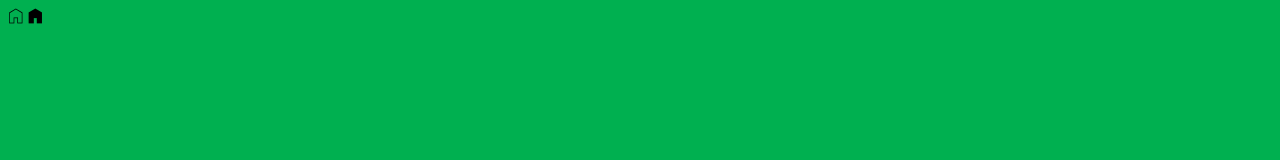
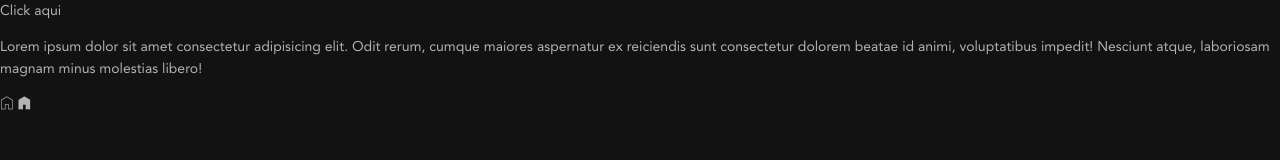
Before and after one commit to paul1n4/spotifu, a plain HTML site: page index.html in a window 1280 px wide. Drawn offline with Linux system fonts and the light colour scheme; files whose address does not match are found by name.

Commit message:
Add font. Body and link styles

```diff
--- /dev/null
+++ b/css/body.css
@@ -0,0 +1,6 @@
+.body {
+  background: var(--gray50);
+  color: var(--gray10);
+  font: var(--baseFont);
+  margin: 0;
+}
--- /dev/null
+++ b/css/fonts.css
@@ -0,0 +1,13 @@
+@font-face {
+  font-family: Avenir;
+  src: url('../fonts/AvenirLTStd-Black.otf');
+  font-weight: bold;
+  font-style: normal;
+}
+
+@font-face {
+  font-family: Avenir;
+  src: url('../fonts/AvenirLTStd-Roman.otf');
+  font-weight: normal;
+  font-style: normal;
+}
--- a/css/index.css
+++ b/css/index.css
@@ -1,16 +1,22 @@
 @import './icons.css';
+@import './fonts.css';
+@import './body.css';
+@import './link.css';
 
 :root {
   --primary: #00B050;
   --white: #ffffff;
-  --gris10: #B3B3B3;
-  --gris20: #737373;
-  --gris30: #282828;
-  --gris40: #181818;
-  --gris50: #121212;
-  --gris60: #000000;
+  --gray10: #B3B3B3;
+  --gray20: #737373;
+  --gray30: #282828;
+  --gray40: #181818;
+  --gray50: #121212;
+  --gray60: #000000;
+  --basefontFamily: Avenir, Helvetica, sans-serif;
+  --headline1: bold 2rem/normal var(--basefontFamily);
+  --headline2: bold 1.5rem/1.75rem var(--basefontFamily);
+  --baseFont: normal .875rem/1.375rem var(--basefontFamily);
+  --baseFontBold: bold .875rem/1.375rem var(--basefontFamily);
+  --button: bold .875rem/1rem var(--basefontFamily);
+  --small: normal .75em/normal var(--basefontFamily);
 }
-
-body {
-  background: var(--primary);
-}
--- /dev/null
+++ b/css/link.css
@@ -0,0 +1,9 @@
+.link {
+  color: var(--gray10);
+  text-decoration: none;
+}
+
+.link:hover {
+  color: var(--white);
+  text-decoration: underline;
+}
--- a/index.html
+++ b/index.html
@@ -7,7 +7,9 @@
   <link rel="stylesheet" href="./css/index.css">
   <title>Spotify</title>
 </head>
-<body>
+<body class="body">
+  <a href="#" class="link">Click aqui</a>
+  <p>Lorem ipsum dolor sit amet consectetur adipisicing elit. Odit rerum, cumque maiores aspernatur ex reiciendis sunt consectetur dolorem beatae id animi, voluptatibus impedit! Nesciunt atque, laboriosam magnam minus molestias libero!</p>
   <i class="icon-home"></i>
   <i class="icon-homeActive"></i>
 </body>
```
Also changed, not shown: fonts/AvenirLTStd-Black.otf (added), fonts/AvenirLTStd-Book.otf (added), fonts/AvenirLTStd-Roman.otf (added).
